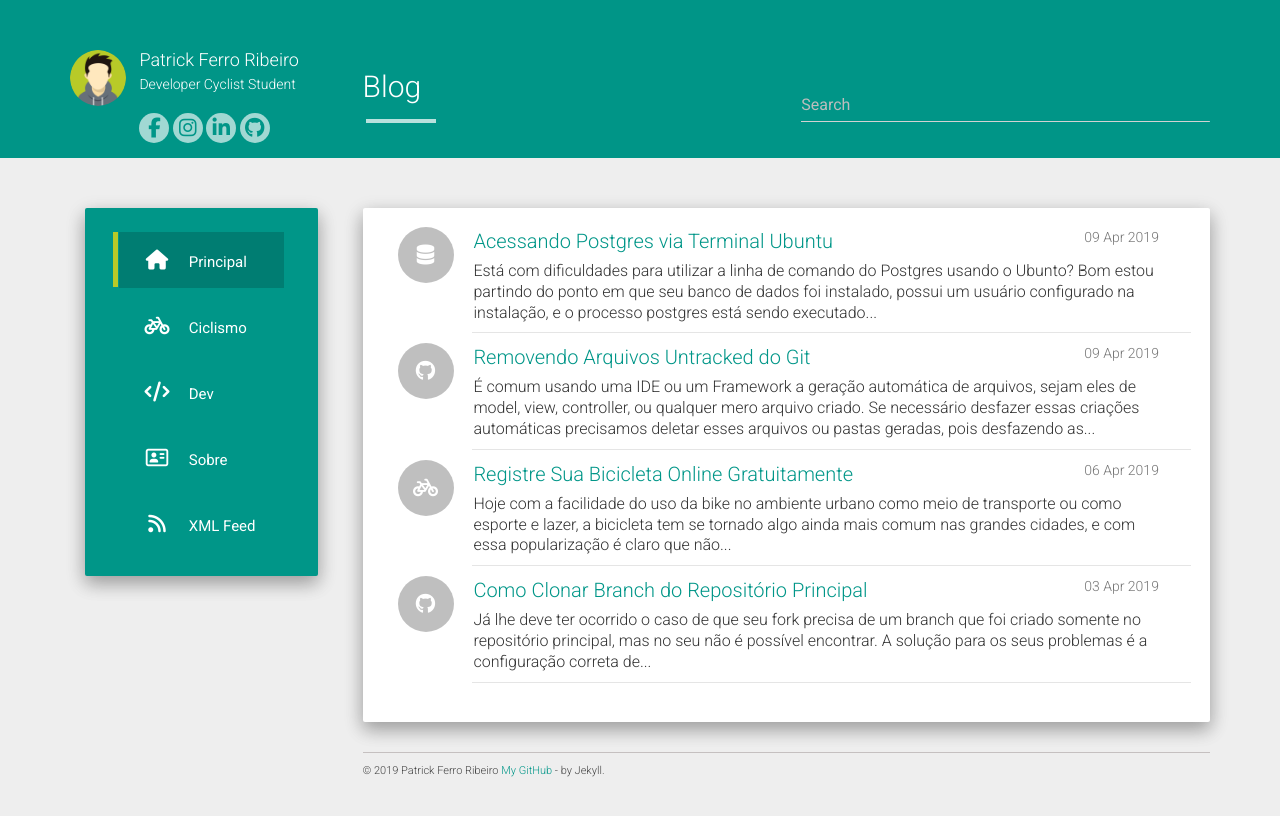
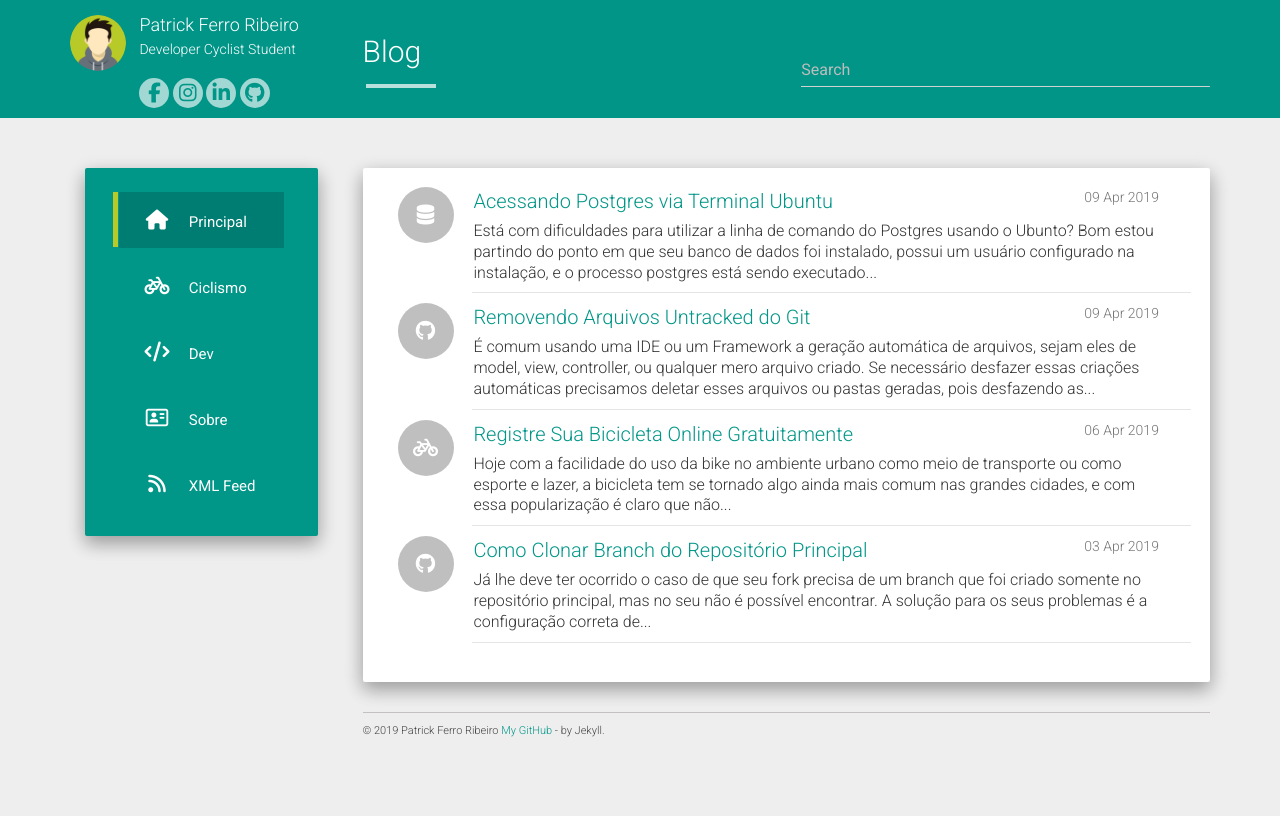
Before and after one commit to riberman/riberman.github.io, a Jekyll site: the page built from index.html, in a window 1280 px wide. Shown: the top 816 px of the page. Built offline with Jekyll 4.4.1, drawn with Linux system fonts in a browser that asks for light colours; nearby versions of some CDN libraries; the list of posts is cut into pages by our own code.

```diff
--- a/static/css/main.css
+++ b/static/css/main.css
@@ -1,7 +1,7 @@
 .main.outer{padding-top: 50px;}
 .header-panel.shadow-z-2 {
     background-color: #009587;
-    padding: 50px 0 15px 0;
+    padding: 15px 0 10px 0;
     width: 100%;
 }
 .full{ font-size: 16px; }
@@ -36,6 +36,7 @@
 }
 p.info a {
     color: #fff;
+    font-weight: 500;
     text-decoration: underline;
 }
 .full ul,.full ol {
```
